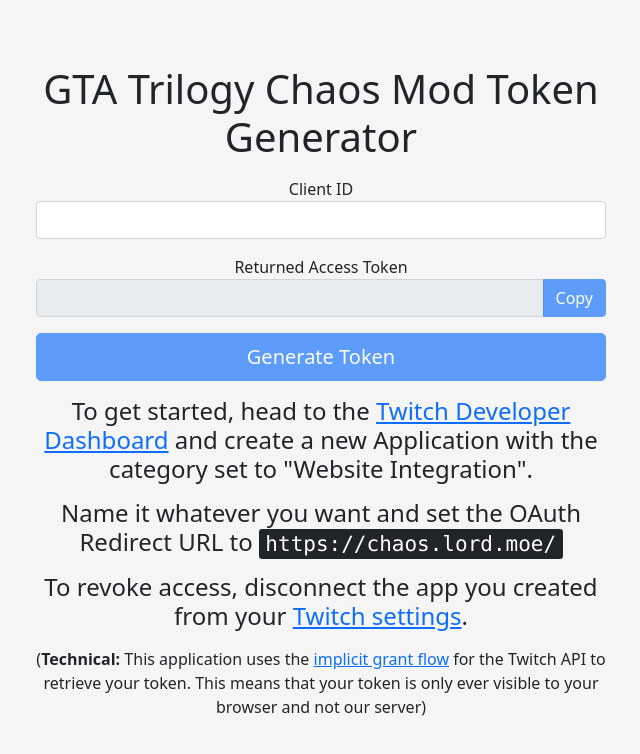
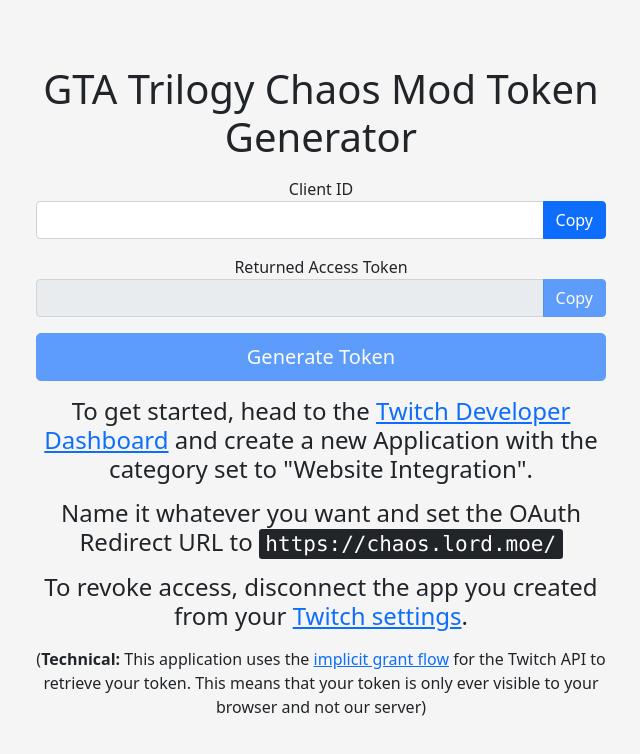
Before and after one commit to gta-chaos-mod/Trilogy-GUI-Tool, a plain HTML site: page TokenGenerator/index.html in a window 1280 px wide. Shown: the whole page, without its empty margins (319-959 px from the left). Drawn offline with nearby package versions, Linux system fonts and the light colour scheme.

Commit message:
Update Token Generator site

```diff
--- a/TokenGenerator/index.html
+++ b/TokenGenerator/index.html
@@ -17,15 +17,19 @@
 
         <div class="form-group mb-3">
             <label for="clientIDInput">Client ID</label>
-            <input id="clientIDInput" type="password" class="form-control" aria-label="Client ID"
-                oninput="clientIDChange()">
+            <div id="tokenInputGroup" class="input-group">
+                <input id="clientIDInput" type="password" class="form-control" aria-label="Client ID"
+                    oninput="clientIDChange()">
+                <button id="clientIDCopyToClipboard" class="btn btn-primary" type="button"
+                    onclick="copyClientIDToClipboard()">Copy</button>
+            </div>
         </div>
         <div class="form-group mb-3">
             <label for="tokenInputGroup">Returned Access Token</label>
             <div id="tokenInputGroup" class="input-group">
                 <input id="tokenInput" type="password" readonly="true" class="form-control" aria-label="Token">
                 <button id="tokenCopyToClipboard" class="btn btn-primary" type="button" disabled="true"
-                    onclick="copyToClipboard()">Copy</button>
+                    onclick="copyTokenToClipboard()">Copy</button>
             </div>
         </div>
         <button class="w-100 btn btn-lg btn-primary" id="generateTokenButton" disabled="true"
--- a/TokenGenerator/main.js
+++ b/TokenGenerator/main.js
@@ -33,7 +33,12 @@
     localStorage.setItem('clientID', clientIDInput.value);
 }
 
-function copyToClipboard() {
+function copyClientIDToClipboard() {
+    const clientIDInput = document.querySelector('#clientIDInput');
+    navigator.clipboard.writeText(clientIDInput.value || '');
+}
+
+function copyTokenToClipboard() {
     const tokenInput = document.querySelector('#tokenInput');
     navigator.clipboard.writeText(tokenInput.value || '');
 }
```
